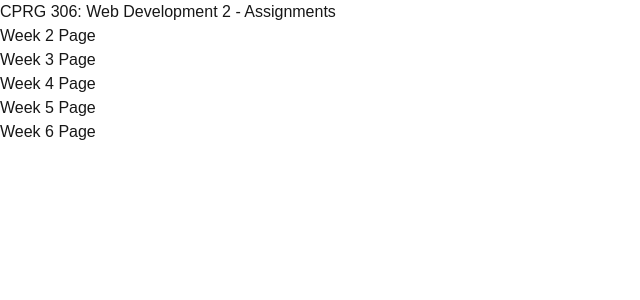
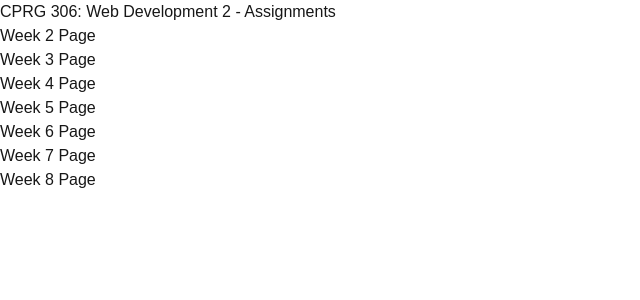
Before and after one commit to Gagandeep9354/cprg306-assignments, a Next.js app: page / in a window 1280 px wide. Shown: the top 300 px of the page, without its empty margins (0-640 px from the left). Built offline with nearby package versions, Linux system fonts and the light colour scheme.

Commit message:
Added Links to week 7 and week 8 page

```diff
--- a/app/page.js
+++ b/app/page.js
@@ -9,7 +9,9 @@ function page() {
       <Link href="/week-3"> Week 3 Page</Link><br />
       <Link href="/week-4"> Week 4 Page</Link><br />
       <Link href="/week-5"> Week 5 Page</Link><br />
-      <Link href="/week-6"> Week 6 Page</Link>
+      <Link href="/week-6"> Week 6 Page</Link><br />
+      <Link href="/week-7"> Week 7 Page</Link><br />
+      <Link href="/week-8"> Week 8 Page</Link>
       </div>
   )
 }
```
